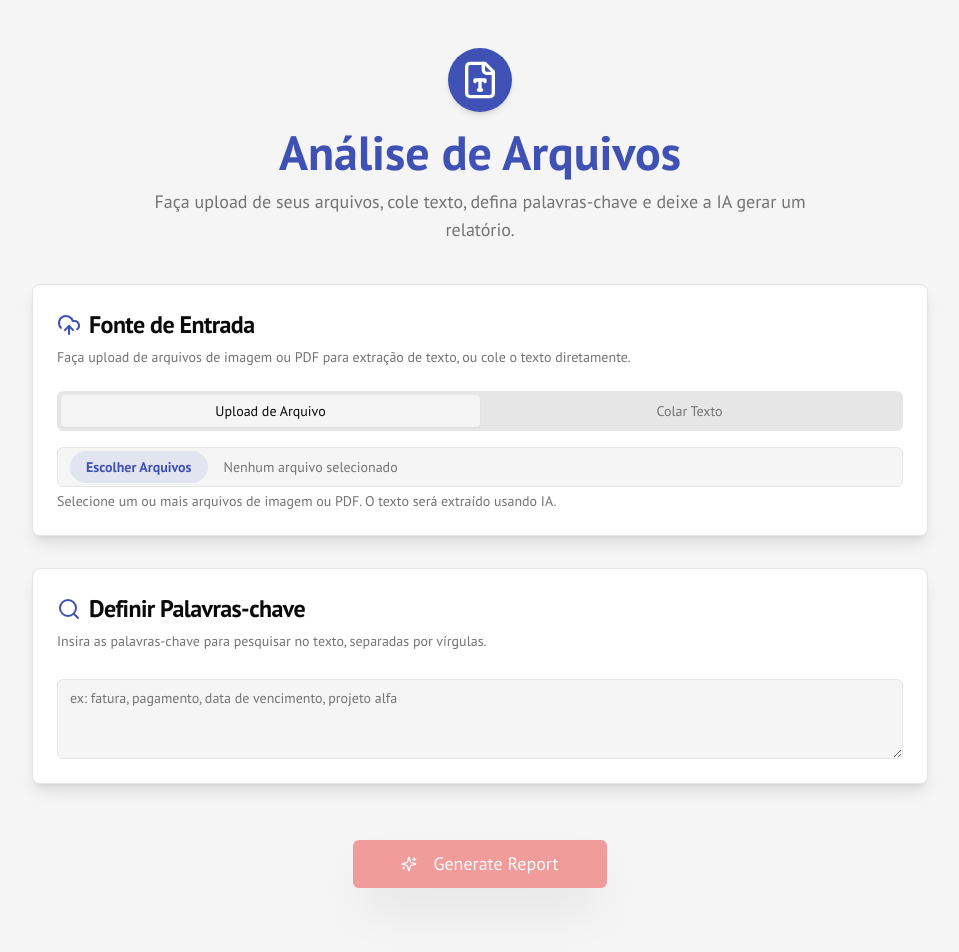
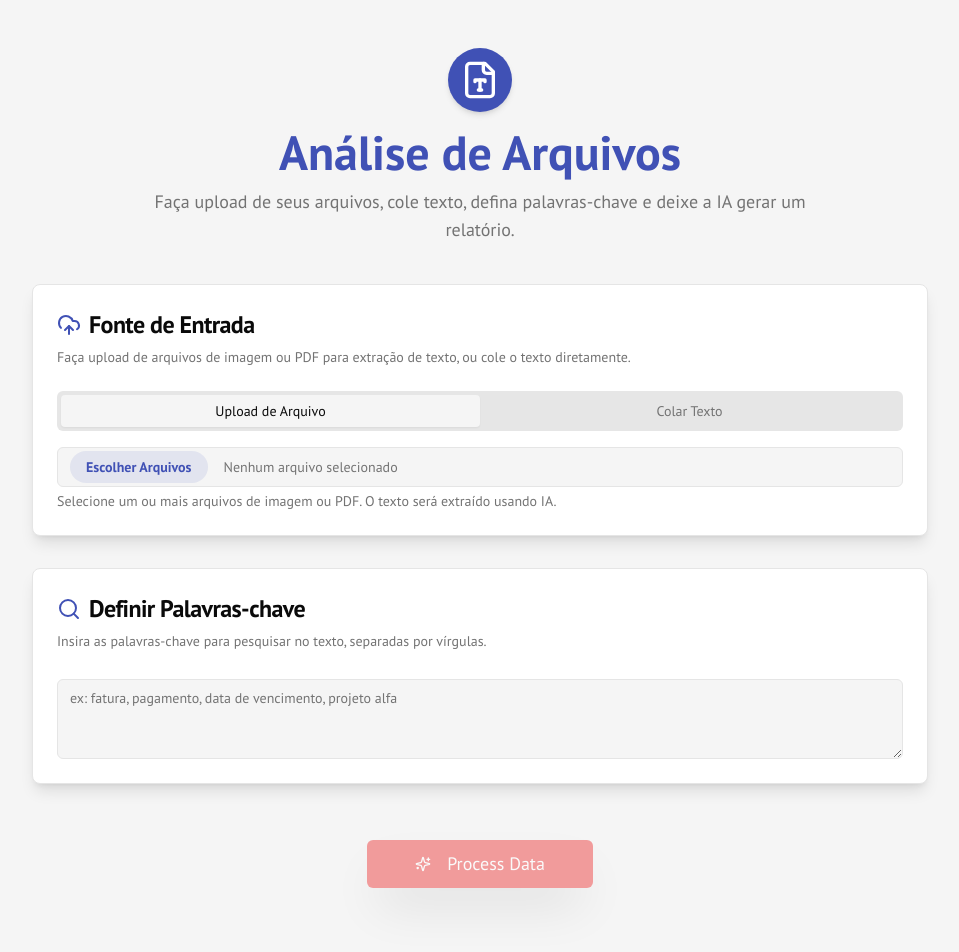
Before and after one commit to theocarranza/ai-ocr-report, a Next.js app: page / in a window 1280 px wide. Shown: the top 952 px of the page, without its empty margins (160-1119 px from the left). Built offline with nearby package versions, Linux system fonts and the light colour scheme; what genkit would draw is missing.

Commit message:
replace report on button with proccess data

```diff
--- a/src/app/page.tsx
+++ b/src/app/page.tsx
@@ -587,7 +587,7 @@ Suggested Keywords (provide a comma-separated list, only the list itself):`;
               ) : (
                 <>
                   <Sparkles className="mr-2 h-5 w-5" />
-                  Generate Report
+                  Process Data
                 </>
               )}
             </Button>
```
